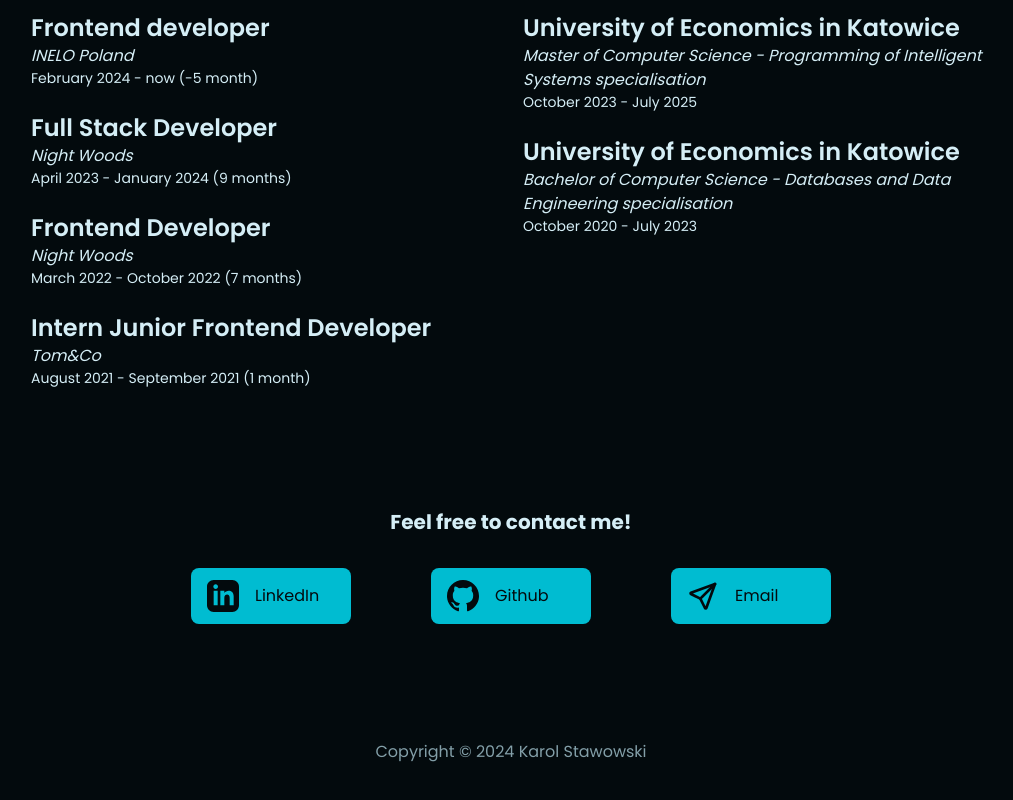
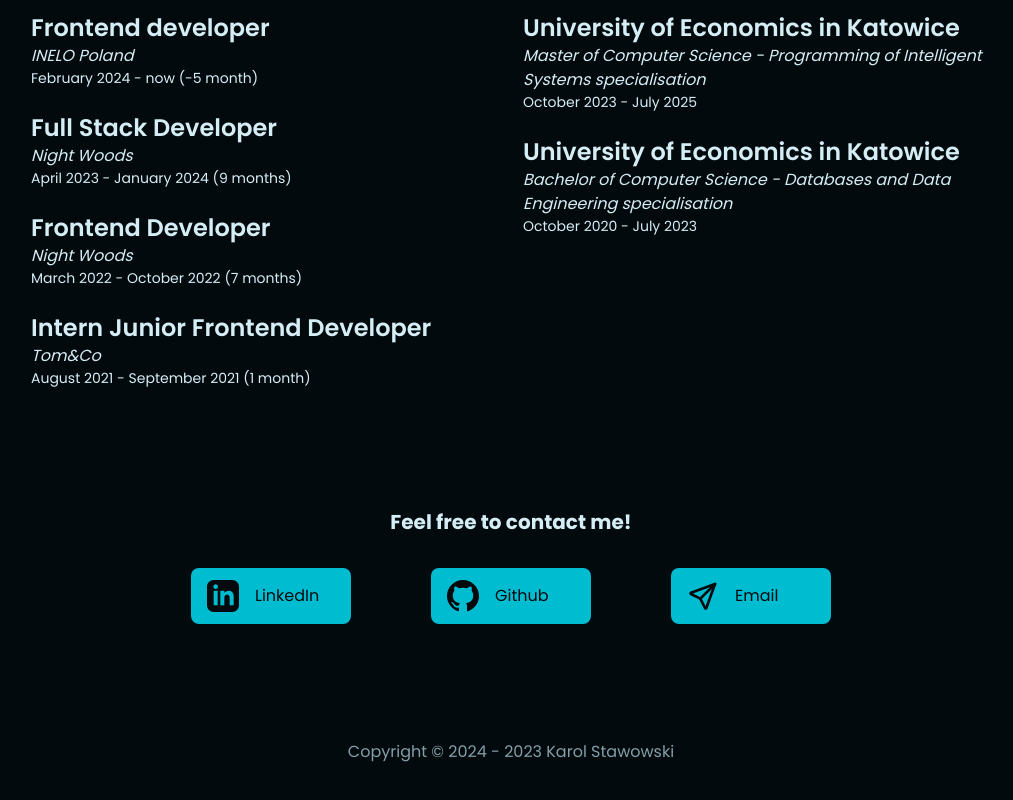
Before and after one commit to karolstawowski/portfolio, a React (Vite) app: page / in a window 1280 px wide. Shown: the part 4991-5791 px from the top of the page, without its empty margins (129-1142 px from the left). Built offline with nearby package versions, Linux system fonts and the light colour scheme.

Commit message:
chore: update footer with 'to' year

```diff
--- a/src/components/Footer.tsx
+++ b/src/components/Footer.tsx
@@ -3,7 +3,7 @@ import { JSX } from 'react'
 export const Footer = (): JSX.Element => {
   return (
     <div className="flex items-center justify-center w-full h-24 bg-background text-text-secondary xs:w-10/12 md:w-3/4 xl:w-9/12 2xl:w-8/12 max-w-8xl">
-      <h4>Copyright © 2024 Karol Stawowski</h4>
+      <h4>Copyright © 2024 - {new Date().getFullYear()} Karol Stawowski</h4>
     </div>
   )
 }
```
